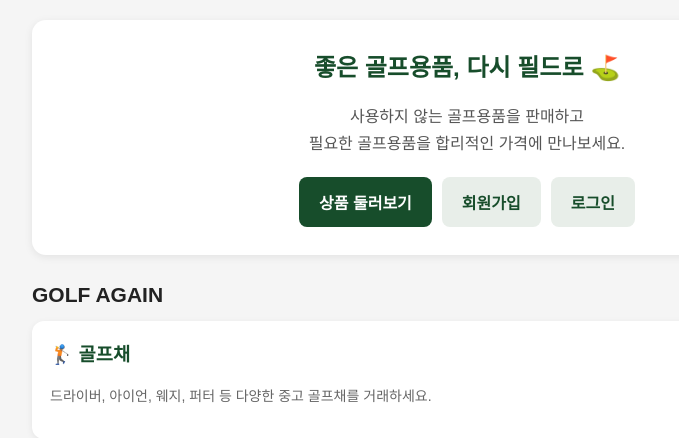
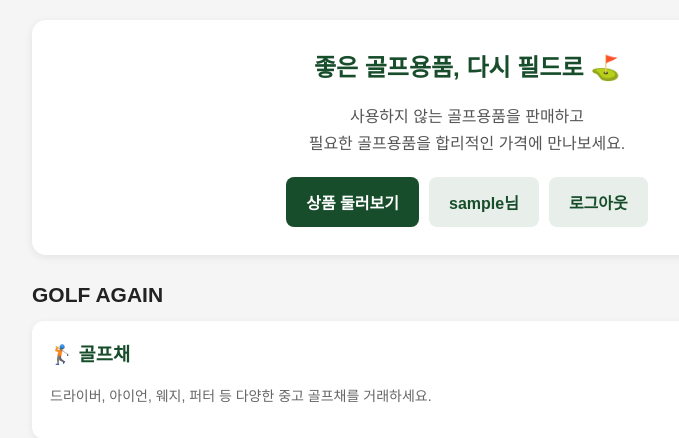
Before and after one commit to seo1976/golf-again, a Flask app: template templates/index.html in a window 1280 px wide. Shown: the part 105-543 px from the top of the page, without its empty margins (173-852 px from the left). Run offline with Flask 3, Linux system fonts and the light colour scheme; the template is opened without the code that fills it, so the values that code supplies are empty; the visitor is signed in with stand-in values (Sample User, id 1).

Commit message:
Refactor buttons for user session handling

```diff
--- a/templates/index.html
+++ b/templates/index.html
@@ -146,11 +146,16 @@ mns: repeat(auto-fit, minmax(220px, 1fr));
         </p>
 
         <div class="buttons">
-            <a class="btn primary"
- href="/listings">상품 둘러보기</a>
-            <a class="btn secondary" href="/register">회원가입</a>
-            <a class="btn secondary" href="/login">로그인</a>
-        </div>
+    <a class="btn primary" href="/listings">상품 둘러보기</a>
+
+    {% if session.get("user_id") %}
+        <span class="btn secondary">{{ session.get("nickname") }}님</span>
+        <a class="btn secondary" href="/logout">로그아웃</a>
+    {% else %}
+        <a class="btn secondary" href="/register">회원가입</a>
+        <a class="btn secondary" href="/login">로그인</a>
+    {% endif %}
+</div>
     </section>
 
     <h2 class="section-title">GOLF AGAIN</h2>
```
